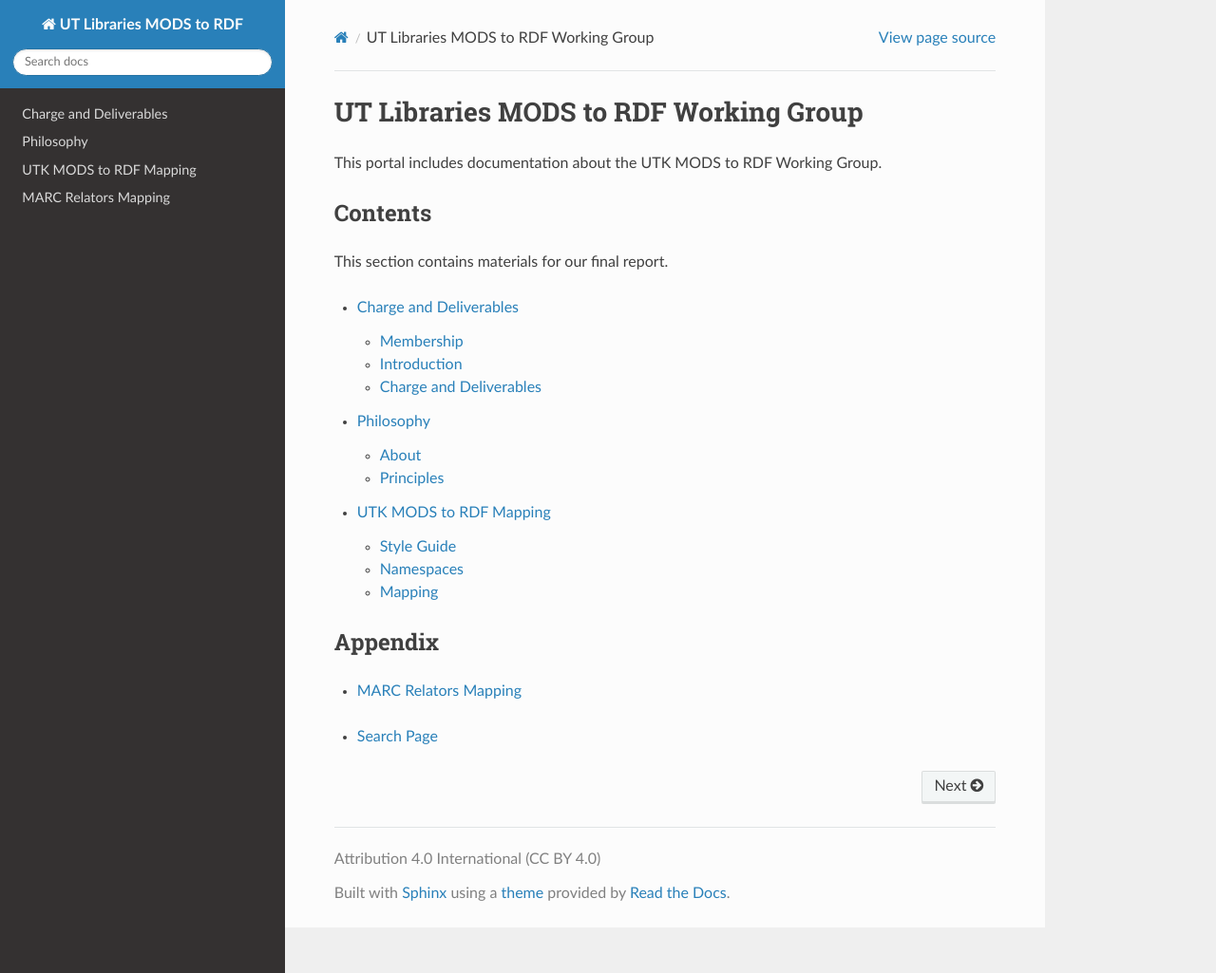
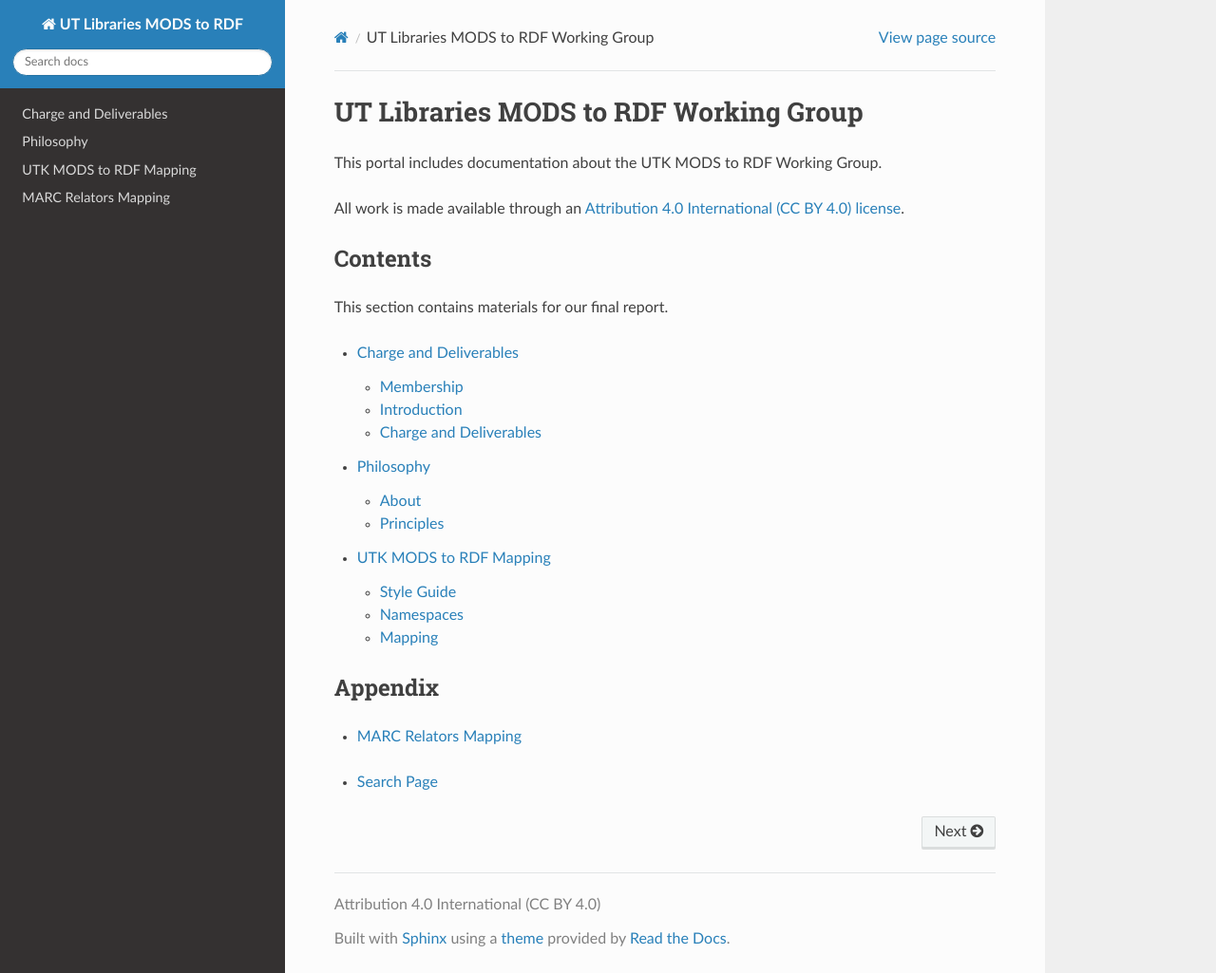
Before and after one commit to UTKcataloging/mods_to_rdf, a Sphinx documentation site: the page built from docs/source/index.rst, in a window 1280 px wide and 1025 px high. Shown: the whole window at 95% size. Built offline with Sphinx 7.4.7 and the Read the Docs theme 2.0.0, drawn with Linux system fonts in a browser that asks for light colours; formulas are drawn with MathJax 3.

Commit message:
Add CCBY to index page.

```diff
--- a/docs/source/index.rst
+++ b/docs/source/index.rst
@@ -7,6 +7,8 @@ UT Libraries MODS to RDF Working Group
 ======================================
 
 This portal includes documentation about the UTK MODS to RDF Working Group.
+
+All work is made available through an `Attribution 4.0 International (CC BY 4.0) license <https://creativecommons.org/licenses/by/4.0/>`_.
 
 Contents
 --------
```
